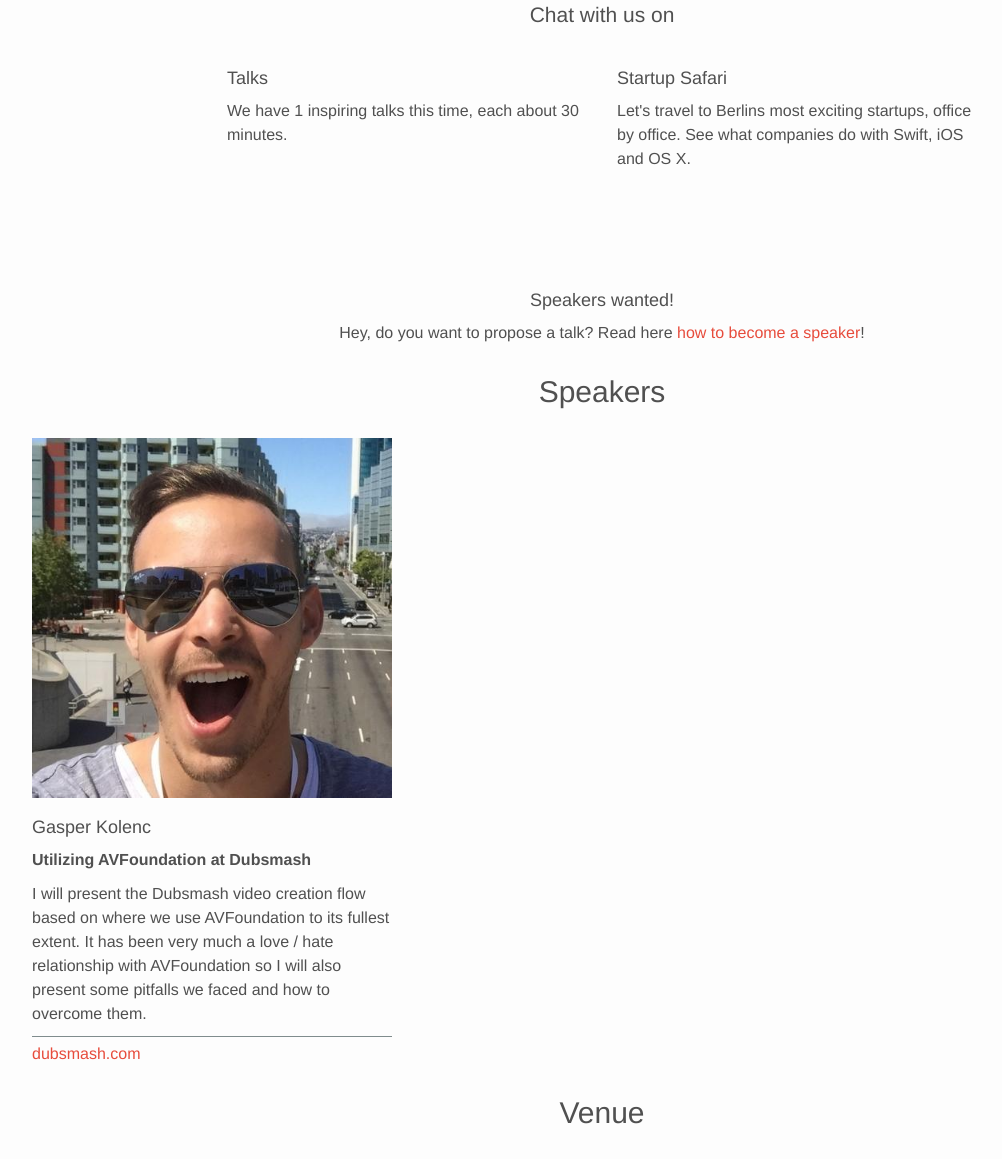
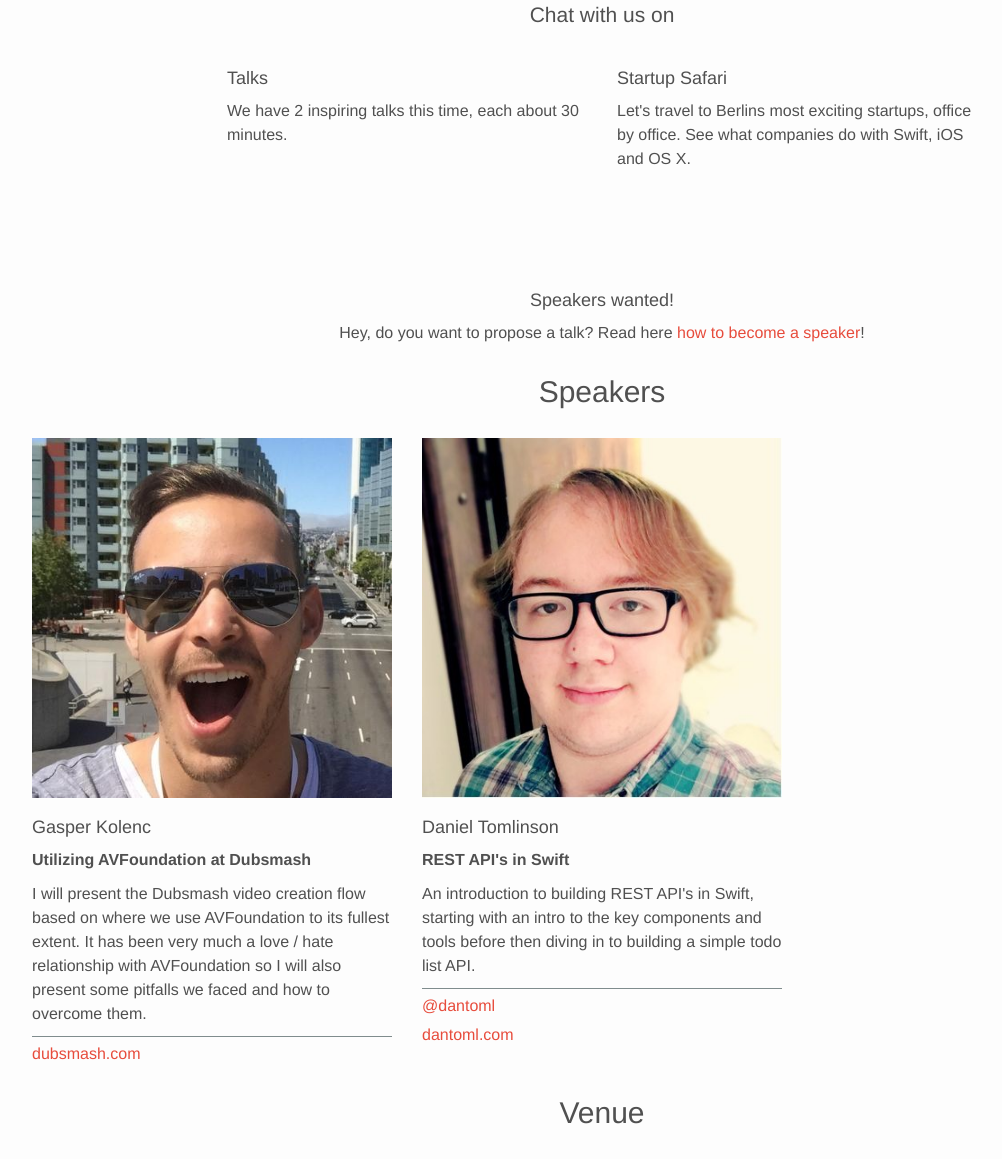
Before and after one commit to swift-berlin/swift-berlin.github.io, a Jekyll site: the page built from _posts/2016-04-18-swift-berlin-17.md, in a window 1280 px wide and 1400 px high, scrolled down 600 px. Shown: the part 158-1317 px from the top of the window, without its empty margins (38-1040 px from the left). Built offline with Jekyll 4.4.1, drawn with Linux system fonts in a browser that asks for light colours; grey boxes are pictures that could not be loaded.

Commit message:
add talk #26

```diff
--- a/_posts/2016-04-18-swift-berlin-17.md
+++ b/_posts/2016-04-18-swift-berlin-17.md
@@ -23,4 +23,17 @@ speakers:
       -
         url: https://www.dubsmash.com/
         name: 'dubsmash.com'
+  -
+    name: Daniel Tomlinson
+    company: Ride
+    image: dantoml
+    title: REST API's in Swift
+    abstract: An introduction to building REST API's in Swift, starting with an intro to the key components and tools before then diving in to building a simple todo list API.
+    links:
+      -
+        url: https://twitter.com/dantoml
+        name: '@dantoml'
+      -
+        url: https://dantoml.com
+        name: 'dantoml.com'
 ---
```
Also changed, not shown: img/speakers/dantoml.jpg (added).
